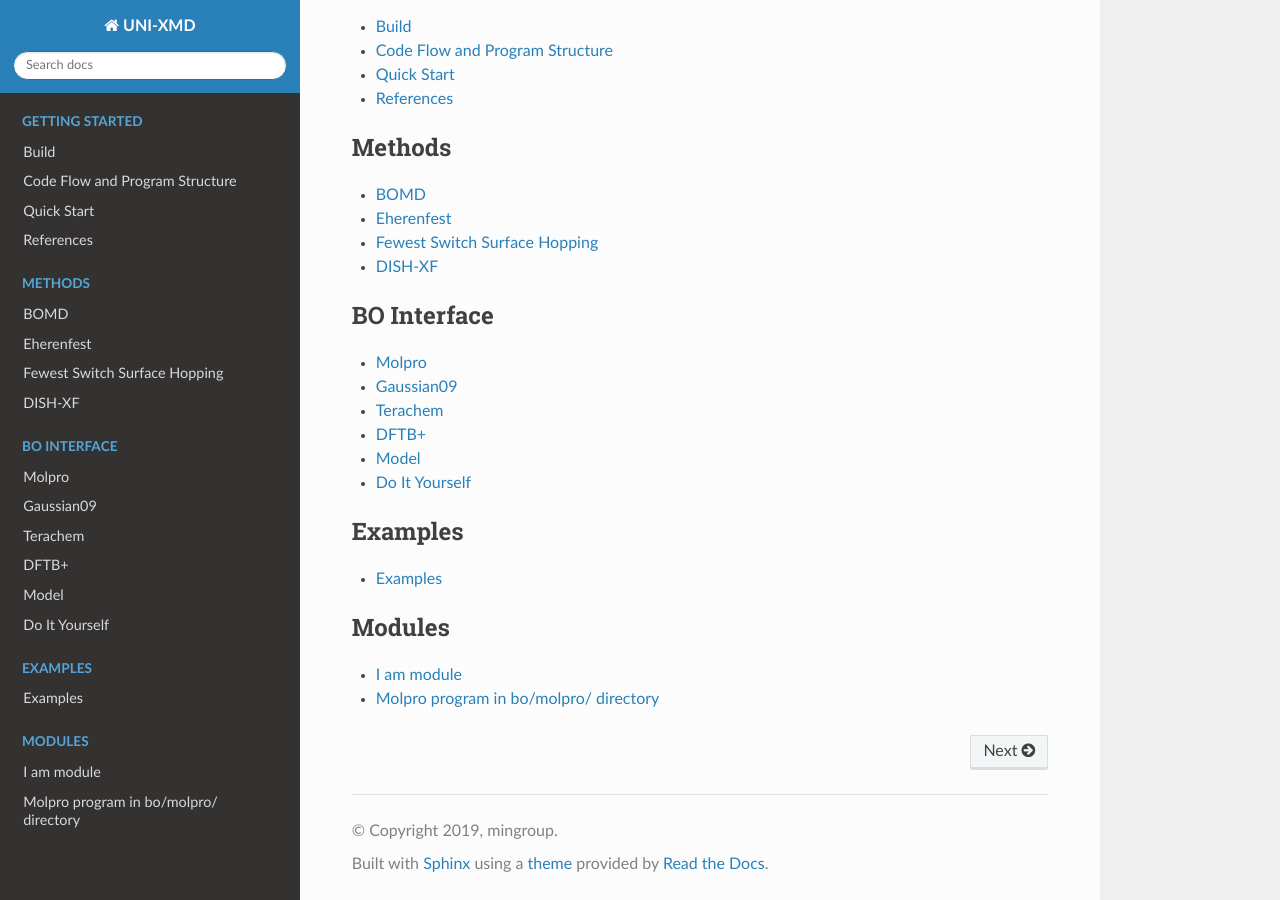
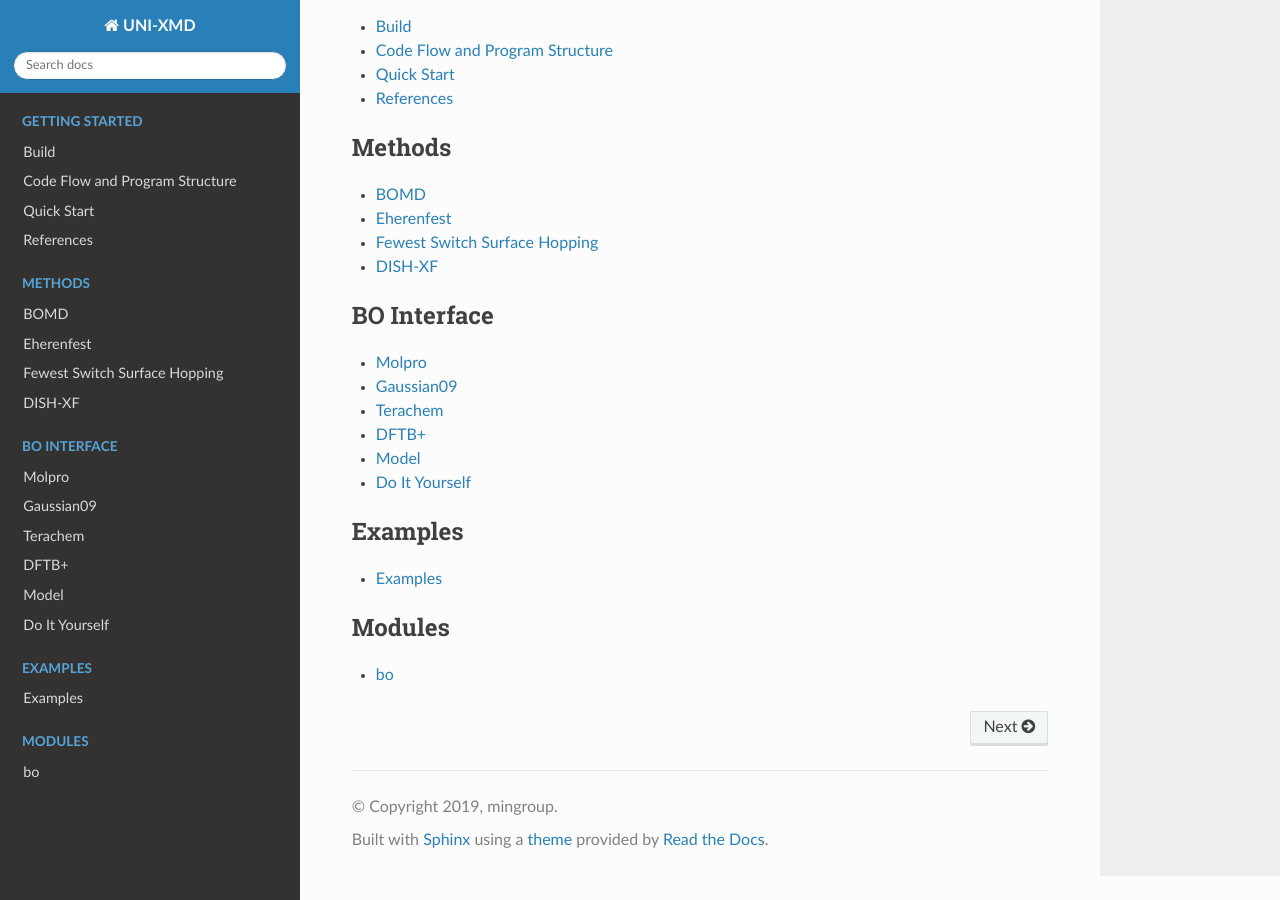
Before and after one commit to skmin-lab/unixmd, a Sphinx documentation site: the page built from docs/source/unixmd.rst, in a window 1280 px wide and 900 px high, scrolled down 710 px. Built offline with Sphinx 7.4.7 and the Read the Docs theme 2.0.0, drawn with Linux system fonts in a browser that asks for light colours.

Commit message:
Change structure of bo modules in docs

```diff
--- a/docs/source/bo/main.rst
+++ b/docs/source/bo/main.rst
@@ -7,6 +7,9 @@ calculations, designed and maintained by many authors. It comprises efficient an
 programs for standard computational chemistry applications, such as DFT or many wave function based
 methods. Among them, CASSCF method is interfaced with current version of UNI-XMD.
 
+- CASSCF is complete active space self-consistent field method. It provides analytical gradients as
+  well as nonadiabatic couplings, thus it can be used for excited state molecular dynamics.
+
 +--------+------+----+----+-----+
 |        | BOMD | SH | Eh | nac |
 +========+======+====+====+=====+
@@ -15,9 +18,6 @@ methods. Among them, CASSCF method is interfaced with current version of UNI-XMD
 
 CASSCF
 ^^^^^^^^^^^^^^^^^^^^^^^^^^^^^^^^^^^^^
-
-CASSCF is complete active space self-consistent field method. It provides analytical gradients as well
-as nonadiabatic couplings, thus it can be used for excited state molecular dynamics.
 
 .. note:: Our interface script is generated with 2015.1 version of Molpro program.
    Here, you should refer to manual of Molpro program if you want to see detailed
--- a/docs/source/modules/main.rst
+++ b/docs/source/modules/main.rst
@@ -1,22 +1,18 @@
-This is modules.
-Import using .. automodule: ~~~
+===========================================
+bo
+===========================================
 
-================================
-I am module
-================================
-.. automodule:: I_am_module
-   :members:
-
-===========================================
-Molpro program in bo/molpro/ directory
-===========================================
+molpro
+-------------------------------------------
 
 molpro.py
 ^^^^^^^^^^^^^^^^^^^^^^^^^^^^^^^^^^^^^^^^^^^
 .. automodule:: bo.molpro.molpro
    :members:
+   :show-inheritance:
 
 casscf.py
 ^^^^^^^^^^^^^^^^^^^^^^^^^^^^^^^^^^^^^^^^^^^
 .. automodule:: bo.molpro.casscf
    :members:
+   :show-inheritance:
```
Also changed, not shown: 1 other file.
